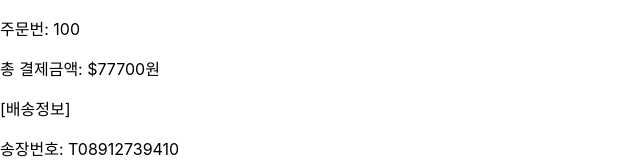
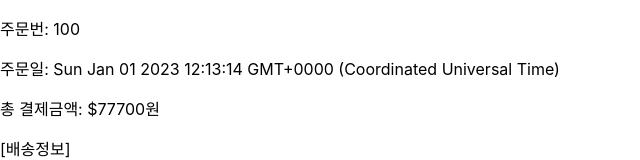
Before and after one commit to antigravity-official/anti-frontend-order, a React (Create React App) app: page / in a window 1280 px wide. Shown: the top 160 px of the page, without its empty margins (0-640 px from the left). Built offline with nearby package versions, Linux system fonts and the light colour scheme.

Commit message:
Fix: 코드 정리

```diff
--- a/public/index.html
+++ b/public/index.html
@@ -24,7 +24,7 @@
       work correctly both with client-side routing and a non-root public URL.
       Learn how to configure a non-root public URL by running `npm run build`.
     -->
-    <title>React App</title>
+    <title>anti-frontend-order</title>
   </head>
   <body>
     <noscript>You need to enable JavaScript to run this app.</noscript>
--- a/src/components/OrderInfo/index.tsx
+++ b/src/components/OrderInfo/index.tsx
@@ -10,7 +10,7 @@ const OrderInfo = ({ orderInfoData }: OrderInfoProps) => {
   return (
     <>
       <p>주문번: {id}</p>
-      {/* <p>주문일: {orderAt}</p> */}
+      <p>주문일: {orderAt.toString()}</p>
       <p>총 결제금액: ${amount}원</p>
     </>
   )
--- a/src/components/OtherProducts/index.tsx
+++ b/src/components/OtherProducts/index.tsx
@@ -1,5 +1,5 @@
 import { OrderProduct as OrderProductTypes } from 'types/ordersTypes'
-import OrderProduct from '../OrderProduct'
+import OrderProduct from './OrderProduct'
 
 interface OrderInfoProps {
   orderProductDatas: OrderProductTypes[]
```
